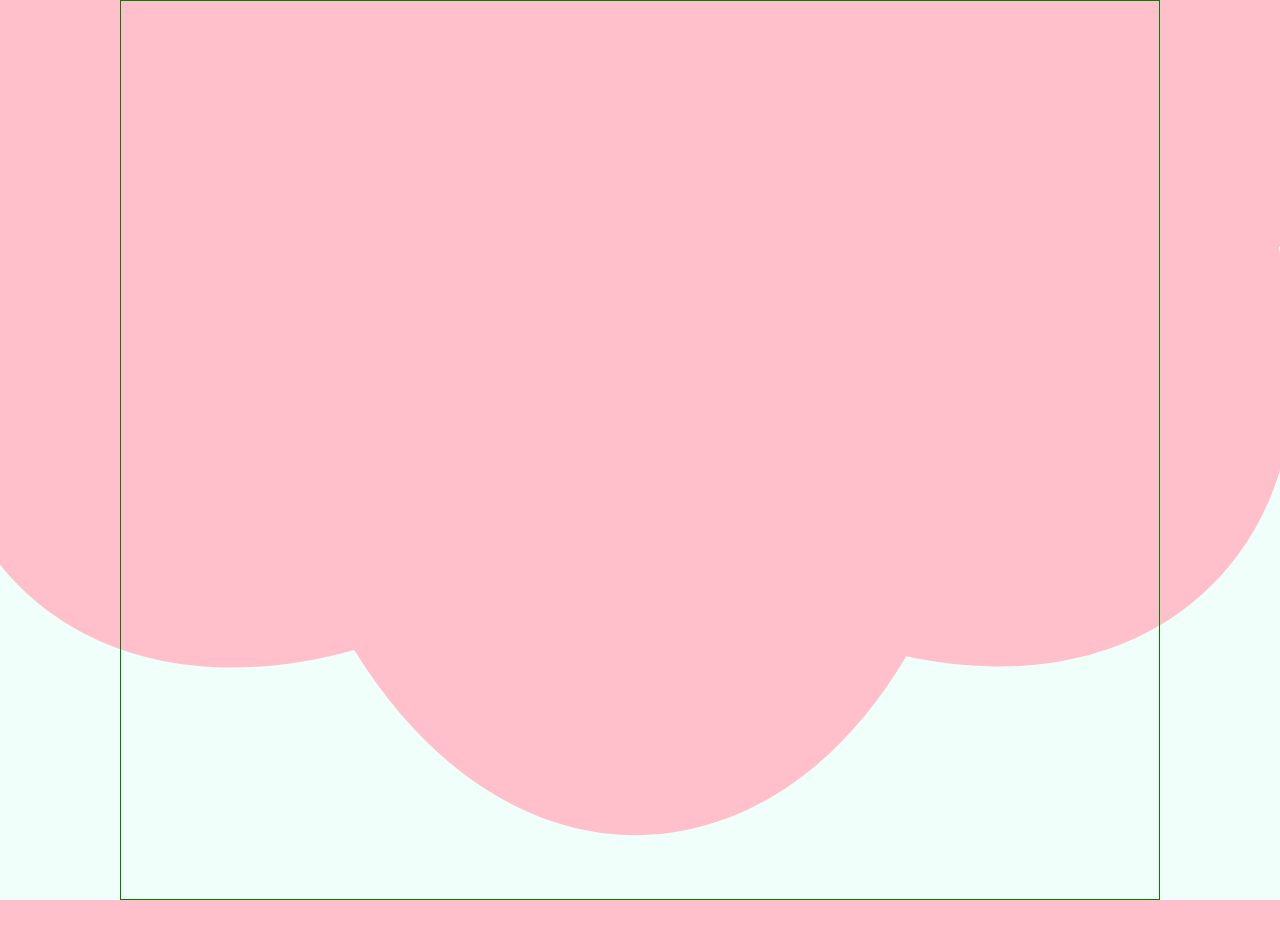
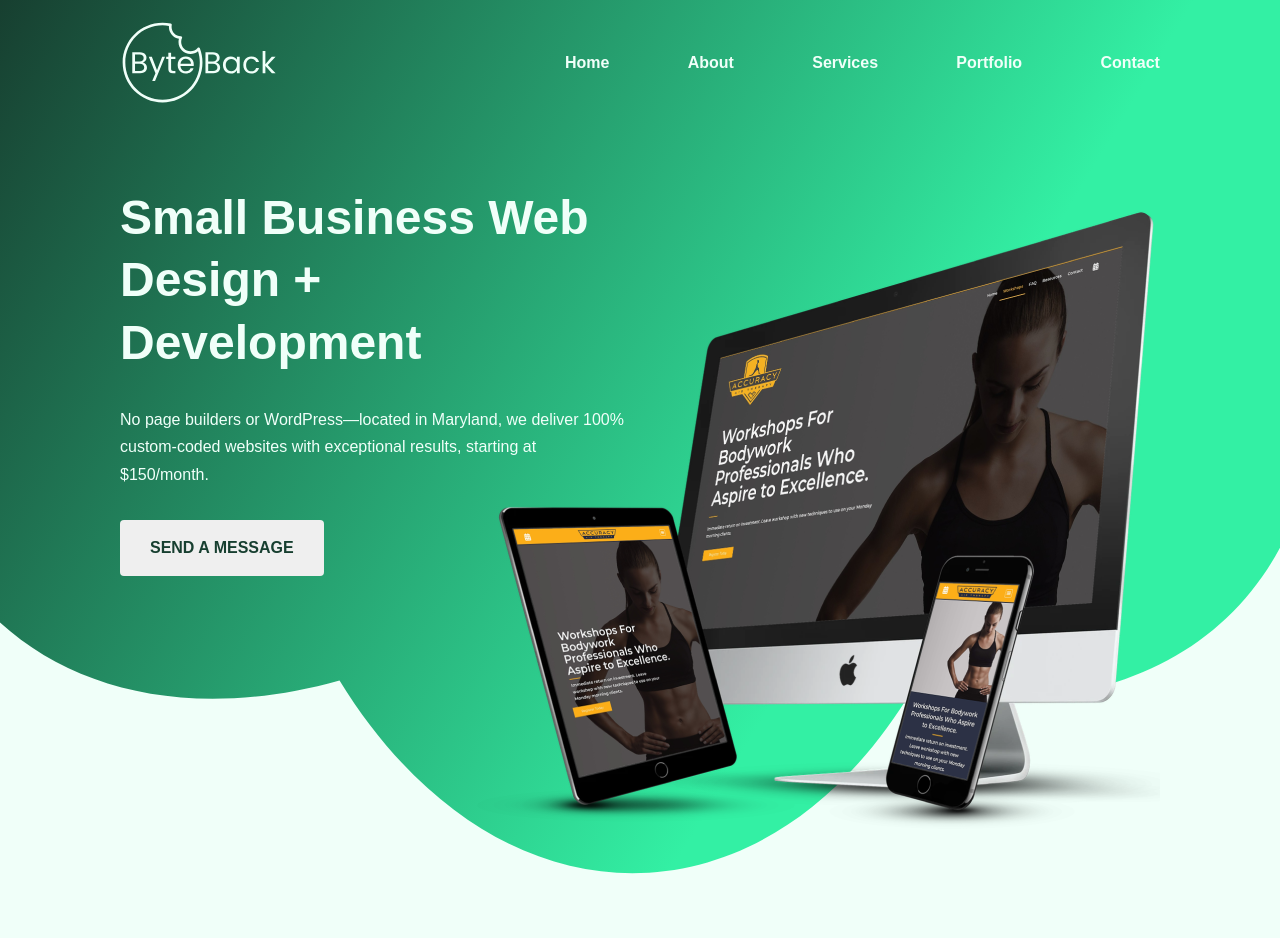
Before and after one commit to adinduokoro/Byte-Back-Digital-V2, a React (Create React App) app: page / in a window 1280 px wide. Shown: the top 938 px of the page. Before the commit the page ends 900 px from the top, so only its background shows below. Built offline with nearby package versions, Linux system fonts and the light colour scheme.

Commit message:
Offer Section.
Just Started the offer section. Need to copy layout from hero section., then I'll provide the content later.

```diff
--- a/src/App.css
+++ b/src/App.css
@@ -44,7 +44,8 @@
 body {
   font-family: var(--font);
   scroll-behavior: smooth;
-  background-color: pink;
+  background-color: var(--primaryBackgroundColor);
+  color: var(--primaryTextColor);
 }
 
 /* Section styles */
@@ -54,14 +55,15 @@ section {
   justify-content: center;
   align-items: center;
   overflow: hidden;
+  margin: 2rem 0;
 }
 
 /* Container styles */
 .container {
+  position: relative;
   max-width: 65rem;
   width: 100%;
   height: 100%;
-  border: 1px solid green;
 }
 
 /* List styles */
@@ -80,3 +82,31 @@ a {
   text-decoration: none;
   color: inherit;
 }
+
+h1 {
+  color: var(--primaryBackgroundColor);
+  font-size: 3rem;
+  font-weight: 800;
+  line-height: 130%;
+}
+
+p {
+  color: var(--primaryBackgroundColor);
+  font-size: 1rem;
+  font-weight: 500;
+  line-height: 170%;
+}
+
+button {
+  border: none;
+  border-radius: 4px;
+  cursor: pointer;
+  font-size: 1rem;
+  font-weight: 600;
+}
+
+.btn-one {
+  color: var(--primaryTextColor);
+  width: 12.73rem;
+  height: 3.5rem;
+}
--- a/src/assets/background.js
+++ b/src/assets/background.js
@@ -17,12 +17,7 @@ const BackgroundPieceOne = () => {
           height: "100%",
         }}
       >
-        <path
-          fillRule="evenodd"
-          clipRule="evenodd"
-          d="M877.932 -685.356C1152.39 -762.023 1344.82 -579.939 1284.89 -308.411C1436.38 -213.849 1489.58 -68.1398 1440 63.2436V-2H2.46727e-06V564.71C-56.6493 494.304 -79.0305 392.273 -52.6964 272.978C-286.142 129.227 -286.142 -132.717 -46.387 -282.856C-118.945 -557.578 57.7172 -749.245 325.864 -691.745C467.825 -931.328 726.508 -931.328 877.932 -685.356ZM2.46727e-06 564.71V900H1440V63.2436C1414.21 131.584 1360.61 196.048 1278.58 247.422C1351.13 522.144 1174.47 713.811 906.324 656.311C764.364 895.894 505.681 895.894 354.256 649.922C200.382 692.905 72.2898 654.556 2.46727e-06 564.71Z"
-          fill="var(--primaryBackgroundColor)"
-        />
+<path fill-rule="evenodd" clip-rule="evenodd" d="M884.292 -709.263C1169.8 -789.051 1369.99 -599.553 1307.64 -316.969C1487.96 -204.364 1534.41 -22.0701 1440 127.84V-2H0.000445536V622.522C-79.7696 550.009 -115.341 430.945 -83.8204 288.093C-326.669 138.49 -326.669 -134.121 -77.2569 -290.373C-152.737 -576.282 31.0404 -775.753 309.988 -715.912C457.666 -965.25 726.769 -965.25 884.292 -709.263ZM0.000445536 622.522V900H1440V127.84C1408.98 177.095 1362.75 222.854 1301.07 261.497C1376.55 547.405 1192.78 746.876 913.828 687.035C766.15 936.374 497.047 936.374 339.524 680.386C198.345 719.84 78.0281 693.45 0.000445536 622.522Z" fill="var(--primaryBackgroundColor)"/>
       </svg>
     );
   };
--- a/src/components/hero/Hero.js
+++ b/src/components/hero/Hero.js
@@ -2,6 +2,7 @@ import React from "react";
 import styles from "./Hero.module.css";
 import { Navigation } from "../../components";
 import { BackgroundPieceOne } from "../../assets/background";
+import heroImage from "../../assets/hero-image.png";
 
 const Hero = () => {
   return (
@@ -10,8 +11,19 @@ const Hero = () => {
         <BackgroundPieceOne />
       </div>
       <div className="container">
-        {/* navigation  */}
-        {/* hero content */}
+        <Navigation />
+        <div className={styles["hero-content"]}>
+          <h1>Small Business Web Design + Development</h1>
+          <p>
+            No page builders or WordPress—located in Maryland, we deliver 100%
+            custom-coded websites with exceptional results, starting at
+            $150/month.
+          </p>
+          <button className="btn-one">SEND A MESSAGE</button>
+        </div>
+        <div className={styles["hero-image"]}>
+          <img src={heroImage} alt="hero image" />
+        </div>
       </div>
     </section>
   );
--- a/src/components/hero/Hero.module.css
+++ b/src/components/hero/Hero.module.css
@@ -1,3 +1,7 @@
+section {
+  margin-top: 0px !important;
+}
+
 .hero {
   position: relative;
   height: 56.25rem;
@@ -11,4 +15,27 @@
   width: 100%;
   height: 100%;
   z-index: -1;
+  background: linear-gradient(
+    301deg,
+    var(--primaryColorGreen600) 34.39%,
+    var(--primaryColorGreen200) 100%
+  );
 }
+
+.hero-content {
+  display: flex;
+  flex-direction: column;
+  gap: 2rem;
+  margin-top: 11.6875rem;
+  max-width: 31.5625rem;
+  width: 100%;
+}
+
+.hero-image {
+  position: absolute;
+  width: 42.6875rem;
+  height: 38.625rem;
+  right: 0;
+  top: 0;
+  margin-top: 13.1875rem;
+}
--- a/src/components/navigation/Navigation.module.css
+++ b/src/components/navigation/Navigation.module.css
@@ -1,5 +1,7 @@
 .navigation {
-  border: 1px solid green;
+  position: absolute;
+  top: 0;
+  left: 0;
   height: 7.885rem;
   width: 100%;
 }
@@ -18,15 +20,14 @@
 }
 
 .nav-links {
-  border: 1px solid green;
   display: flex;
   max-width: 37.1875rem;
   width: 100%;
   justify-content: space-between;
-  color: var(--primaryBackgroundColor);
+  color: var(--primaryBackgroundColor) !important;
   z-index: 5;
 }
 
-.nav-links li{
-    font-weight: 700;
+.nav-links li {
+  font-weight: 700;
 }
```
Also changed, not shown: src/assets/hero-image.png (added).
